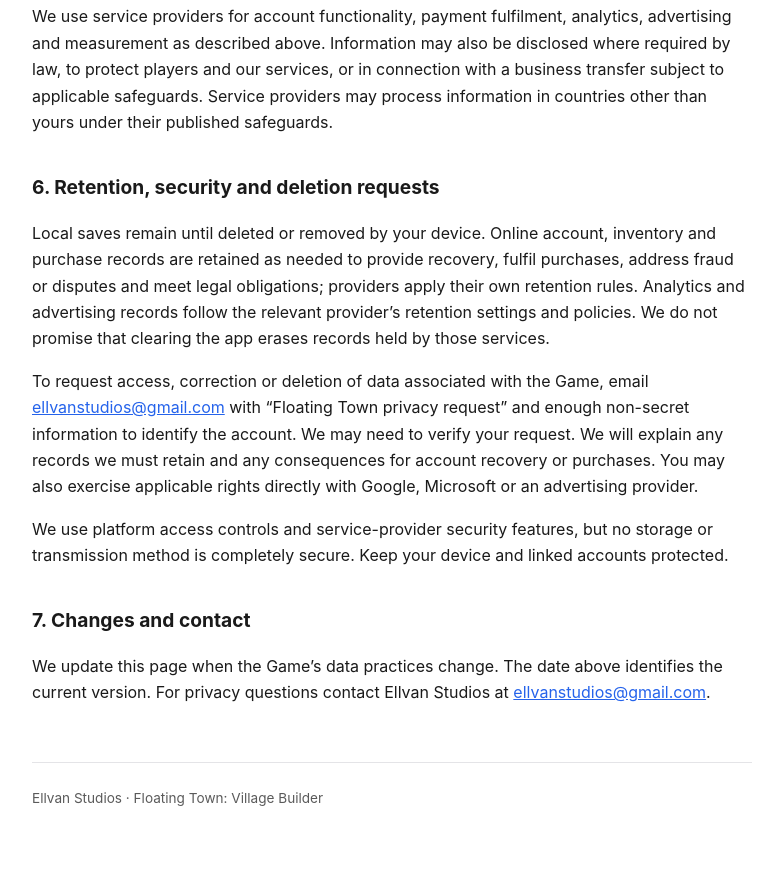
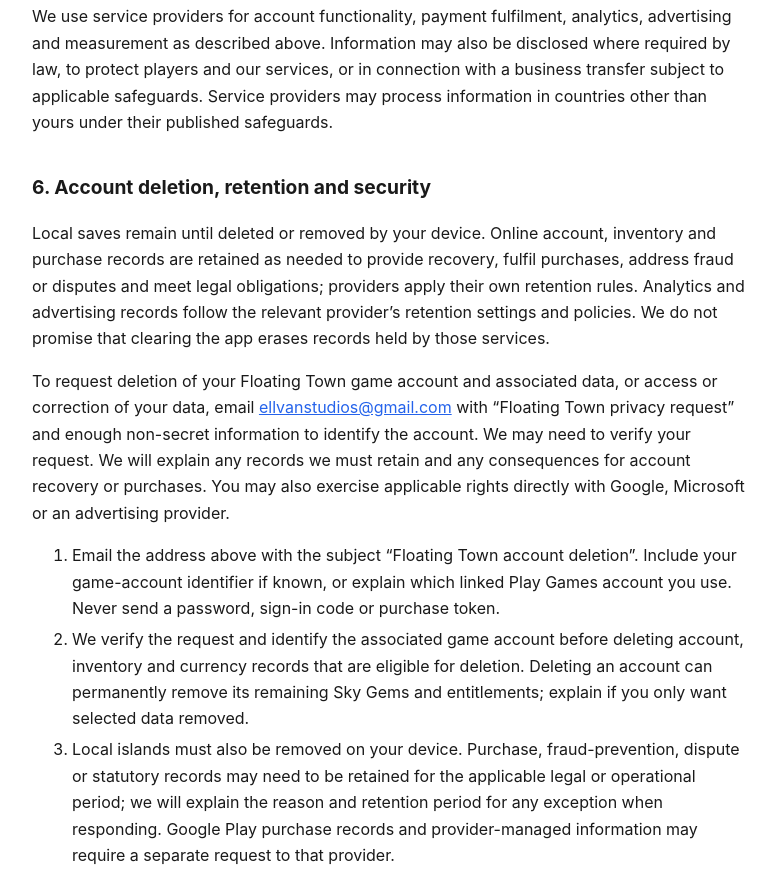
Before and after one commit to ellvanstudios/policies, a plain HTML site: page floating-town/privacy/index.html in a window 1280 px wide. Shown: the part 2448-3319 px from the top of the page, without its empty margins (248-1024 px from the left). Drawn offline with Linux system fonts and the light colour scheme.

Commit message:
Make Floating Town account deletion instructions directly linkable

```diff
--- a/floating-town/privacy/index.html
+++ b/floating-town/privacy/index.html
@@ -60,9 +60,14 @@
     <p>If you contact us, we receive the information you send, such as your email address, message, screenshots and an account or transaction identifier needed to investigate a problem. Do not send passwords, authentication tokens or full payment details. Opening external links connects you to the relevant website under its own policies.</p>
     <p>We use service providers for account functionality, payment fulfilment, analytics, advertising and measurement as described above. Information may also be disclosed where required by law, to protect players and our services, or in connection with a business transfer subject to applicable safeguards. Service providers may process information in countries other than yours under their published safeguards.</p>
 
-    <h2>6. Retention, security and deletion requests</h2>
+    <h2 id="deletion-requests">6. Account deletion, retention and security</h2>
     <p>Local saves remain until deleted or removed by your device. Online account, inventory and purchase records are retained as needed to provide recovery, fulfil purchases, address fraud or disputes and meet legal obligations; providers apply their own retention rules. Analytics and advertising records follow the relevant provider’s retention settings and policies. We do not promise that clearing the app erases records held by those services.</p>
-    <p>To request access, correction or deletion of data associated with the Game, email <a href="mailto:ellvanstudios@gmail.com?subject=Floating%20Town%20privacy%20request">ellvanstudios@gmail.com</a> with “Floating Town privacy request” and enough non-secret information to identify the account. We may need to verify your request. We will explain any records we must retain and any consequences for account recovery or purchases. You may also exercise applicable rights directly with Google, Microsoft or an advertising provider.</p>
+    <p>To request deletion of your Floating Town game account and associated data, or access or correction of your data, email <a href="mailto:ellvanstudios@gmail.com?subject=Floating%20Town%20privacy%20request">ellvanstudios@gmail.com</a> with “Floating Town privacy request” and enough non-secret information to identify the account. We may need to verify your request. We will explain any records we must retain and any consequences for account recovery or purchases. You may also exercise applicable rights directly with Google, Microsoft or an advertising provider.</p>
+    <ol>
+      <li>Email the address above with the subject “Floating Town account deletion”. Include your game-account identifier if known, or explain which linked Play Games account you use. Never send a password, sign-in code or purchase token.</li>
+      <li>We verify the request and identify the associated game account before deleting account, inventory and currency records that are eligible for deletion. Deleting an account can permanently remove its remaining Sky Gems and entitlements; explain if you only want selected data removed.</li>
+      <li>Local islands must also be removed on your device. Purchase, fraud-prevention, dispute or statutory records may need to be retained for the applicable legal or operational period; we will explain the reason and retention period for any exception when responding. Google Play purchase records and provider-managed information may require a separate request to that provider.</li>
+    </ol>
     <p>We use platform access controls and service-provider security features, but no storage or transmission method is completely secure. Keep your device and linked accounts protected.</p>
 
     <h2>7. Changes and contact</h2>
```
